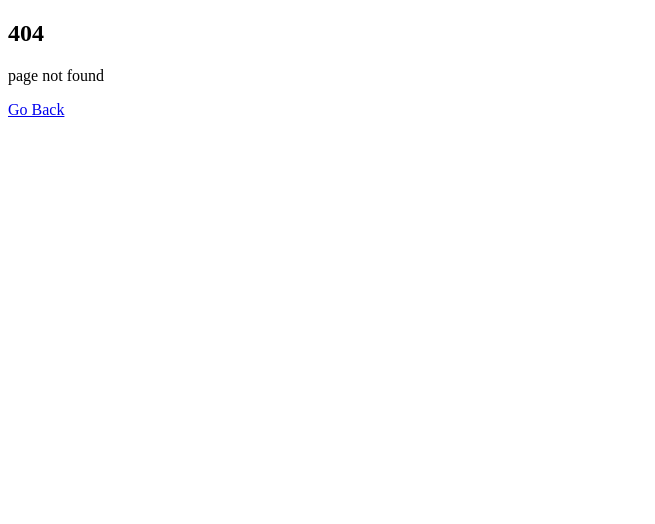
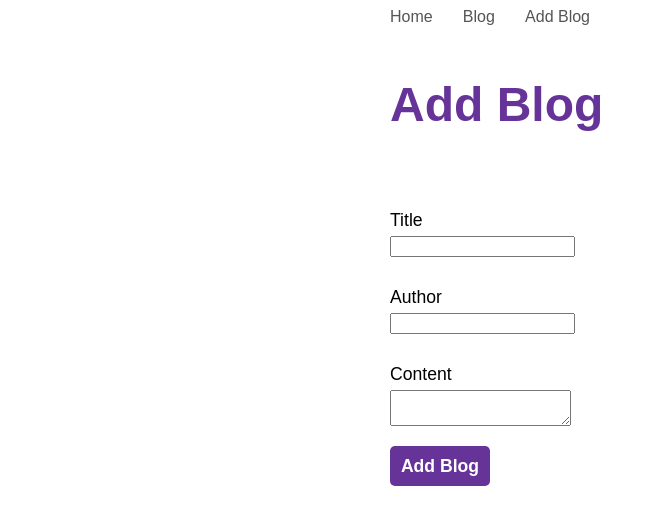
Before and after one commit to m2lovric/gatsby4, a Gatsby site: page /add in a window 1280 px wide. Before the commit this address had no page. Shown: the whole page, without its empty margins (0-655 px from the left). Built offline with nearby package versions, Linux system fonts and the light colour scheme; Gatsby itself is replaced by a stand-in of ours; no server answers.

Commit message:
Add Blog

```diff
--- a/src/db/index.ts
+++ b/src/db/index.ts
@@ -1,5 +1,5 @@
 import { initializeApp } from 'firebase/app';
-import { getFirestore } from 'firebase/firestore';
+import { getFirestore, addDoc, collection } from 'firebase/firestore';
 
 const firebaseConfig = {
   apiKey: process.env.API_KEY,
--- /dev/null
+++ b/src/pages/add.scss
@@ -0,0 +1,24 @@
+.form {
+  display: flex;
+  flex-direction: column;
+  align-items: flex-start;
+
+  label {
+    font-size: 1.1rem;
+    font-weight: 200;
+    margin: 30px 0 5px 0;
+  }
+
+  .btn {
+    background-color: rebeccapurple;
+    color: white;
+    font-weight: 800;
+    font-size: 1.1rem;
+    width: 100px;
+    height: 40px;
+    border: none;
+    border-radius: 5px;
+    margin-top: 20px;
+    cursor: pointer;
+  }
+}
--- /dev/null
+++ b/src/pages/add.tsx
@@ -0,0 +1,50 @@
+import * as React from 'react';
+import { useEffect } from 'react';
+import Layout from './components/layout';
+import { addDoc, collection } from 'firebase/firestore';
+import './add.scss';
+import db from '../db';
+
+interface BlogData {
+  title: string;
+  author: string;
+  content: string;
+}
+
+const AddBlog = () => {
+  useEffect(() => {
+    const colRef = collection(db, 'blogs');
+
+    const addBlogForm: HTMLFormElement = document.querySelector('.add');
+    const titleInput: HTMLInputElement = document.querySelector('.title');
+    const authorInput: HTMLInputElement = document.querySelector('.author');
+    const contentInput: HTMLInputElement = document.querySelector('.content');
+
+    addBlogForm.addEventListener('submit', (e) => {
+      e.preventDefault();
+      addDoc(colRef, {
+        title: titleInput.value,
+        author: authorInput.value,
+        content: contentInput.value,
+      }).then(() => {
+        addBlogForm.reset();
+      });
+    });
+  }, []);
+
+  return (
+    <Layout pageTitle='Add Blog'>
+      <form className='form add'>
+        <label>Title</label>
+        <input type='text' className='title' />
+        <label>Author</label>
+        <input type='text' className='author' />
+        <label>Content</label>
+        <textarea className='content' />
+        <button className='btn'>Add Blog</button>
+      </form>
+    </Layout>
+  );
+};
+
+export default AddBlog;
--- a/src/pages/components/layout.scss
+++ b/src/pages/components/layout.scss
@@ -6,7 +6,7 @@
 
 .nav {
   display: flex;
-  width: 20%;
+  width: 40%;
   justify-content: space-between;
 
   &--link {
--- a/src/pages/components/layout.tsx
+++ b/src/pages/components/layout.tsx
@@ -2,7 +2,12 @@ import * as React from 'react';
 import { Link } from 'gatsby';
 import './layout.scss';
 
-const Layout = ({ pageTitle, children }) => {
+interface IProps {
+  pageTitle?: string;
+  children: any;
+}
+
+const Layout = ({ pageTitle, children }: IProps) => {
   return (
     <section className='container'>
       <title>{pageTitle}</title>
@@ -12,6 +17,9 @@ const Layout = ({ pageTitle, children }) => {
         </Link>
         <Link to='/blog' className='nav--link'>
           Blog
+        </Link>
+        <Link to='/add' className='nav--link'>
+          Add Blog
         </Link>
       </nav>
       <section>
--- a/src/pages/index.tsx
+++ b/src/pages/index.tsx
@@ -18,7 +18,7 @@ const IndexPage = () => {
         });
         console.log(blogs);
       })
-      .catch((err) => console.log(err));
+      .catch((err) => console.log(err.message));
   }, []);
 
   return (
```
